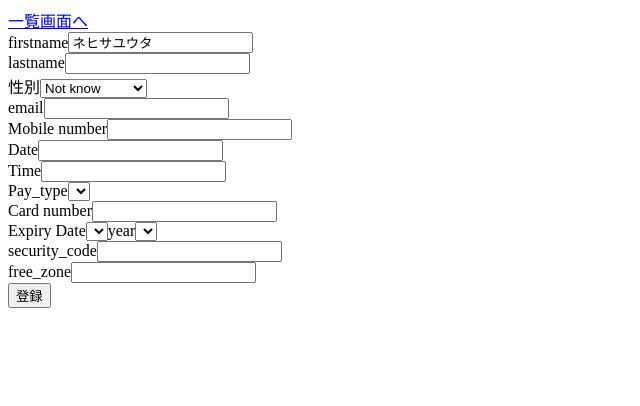
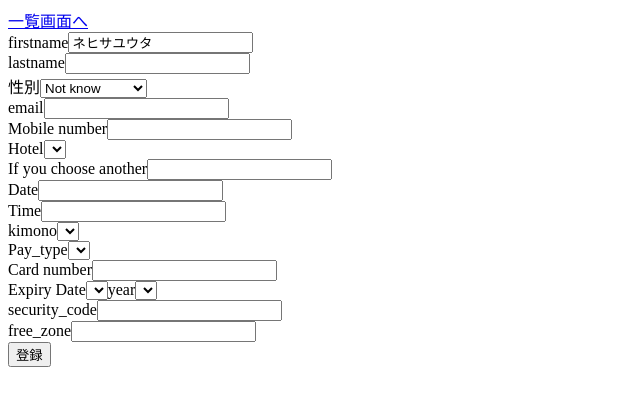
Before and after one commit to sanehisayuta/kimono_web, a Django app: page /kimono/edit/1/ in a window 1280 px wide. Shown: the top 406 px of the page, without its empty margins (0-640 px from the left). Run offline with Django 3.2, Linux system fonts and the light colour scheme; data comes from the database, SQL or seed files in the repository; both versions use the stored data as it was after the commit; lists and menus that the app fills with data are empty.

Commit message:
form finish

```diff
--- a/Mykimono/kimono/forms.py
+++ b/Mykimono/kimono/forms.py
@@ -30,6 +30,17 @@ class MessageForm(forms.Form):
         required=True,
         widget=forms.NumberInput()
     )
+    hotel = forms.fields.ChoiceField(
+    label="Hotel",
+    required=True,
+    widget=forms.widgets.Select(),
+    )
+    hotel_another = forms.CharField(
+        label='If you choose another',
+        max_length=50,
+        required=False,
+        widget=forms.TextInput()
+    )
     date = forms.DateField(
         label='Date',
         required=True,
@@ -40,9 +51,14 @@ class MessageForm(forms.Form):
         required=True,
         widget=forms.TimeInput()
     )
+    kimono_select = forms.fields.ChoiceField(
+    label="kimono",
+    required=True,
+    widget=forms.widgets.Select(),
+    )
     pay_type = forms.fields.ChoiceField(
     label="Pay_type",
-    required=False,
+    required=True,
     widget=forms.widgets.Select(),
     )
     card_number = forms.IntegerField(
@@ -52,12 +68,12 @@ class MessageForm(forms.Form):
     )
     expiry_date = forms.fields.ChoiceField(
     label="Expiry Date",
-    required=False,
+    required=True,
     widget=forms.widgets.Select(),
     )
     expiry_year = forms.fields.ChoiceField(
     label="year",
-    required=False,
+    required=True,
     widget=forms.widgets.Select(),
     )
     security_code = forms.CharField(
--- a/Mykimono/kimono/models.py
+++ b/Mykimono/kimono/models.py
@@ -15,8 +15,11 @@ class Message(models.Model):
     gender = models.CharField("gender", max_length=1, choices=GENDER_CHOICES)
     email = models.EmailField(max_length=50)
     mobile_number = models.IntegerField()
+    hotel = models.CharField("Hotel", max_length=50)
+    hotel_another = models.CharField(max_length=50)
     date = models.DateField()
     time = models.TimeField()
+    kimono_select = models.CharField("kimono", max_length=5)
     pay_type = models.CharField("Pay Type", max_length=10)
     card_number = models.IntegerField()
     expiry_date = models.CharField("Expiry Date", max_length=10)
--- a/Mykimono/kimono/templates/kimono/edit.html
+++ b/Mykimono/kimono/templates/kimono/edit.html
@@ -9,8 +9,11 @@
         <label>{{ form.gender.label }}{{ form.gender }}</label><br/>
         <label>{{ form.email.label }}{{ form.email }}</label><br/>
         <label>{{ form.mobile_number.label }}{{ form.mobile_number }}</label><br/>
+        <label>{{ form.hotel.label }}{{ form.hotel }}</label><br/>
+        <label>{{ form.hotel_another.label }}{{ form.hotel_another }}</label><br/>
         <label>{{ form.date.label }}{{ form.date }}</label><br/>
         <label>{{ form.time.label }}{{ form.time }}</label><br/>
+        <label>{{ form.kimono_select.label }}{{ form.kimono_select }}</label><br/>
         <label>{{ form.pay_type.label }}{{ form.pay_type }}</label><br/>
         <label>{{ form.card_number.label }}{{ form.card_number }}</label><br/>
         <label>{{ form.expiry_date.label }}{{ form.expiry_date }}{{ form.expiry_year.label }}{{ form.expiry_year }}</label><br/>
--- a/Mykimono/kimono/templates/kimono/index.html
+++ b/Mykimono/kimono/templates/kimono/index.html
@@ -13,8 +13,10 @@
           <th>gender</th>
           <th>email</th>
           <th>mobile_number</th>
+          <th>hotel</th><th>If you chose another</th>
           <th>date</th>
           <th>time</th>
+          <th>kimono_select</th>
           <th>pay_type</th>
           <th>card_number</th>
           <th>expiry_date</th><th>expiry_year</th>
@@ -34,8 +36,11 @@
             <td>{{ message.gender }}</td>
             <td>{{ message.email }}</td>
             <td>{{ message.mobile_number }}</td>
+            <td>{{ message.hotel }}</td>
+            <td>{{ message.hotel_another }}</td>
             <td>{{ message.date }}</td>
             <td>{{ message.time }}</td>
+            <td>{{ message.kimono_select }}</td>
             <td>{{ message.pay_type }}</td>
             <td>{{ message.card_number }}</td>
             <td>{{ message.expiry_date }}</td>
--- a/Mykimono/kimono/views.py
+++ b/Mykimono/kimono/views.py
@@ -44,18 +44,37 @@ def add(request):
     ]
     form.fields["expiry_year"].choices = [
             ("-", "-"),
-            ("01", "01"),
-            ("02", "02"),
-            ("03", "03"),
-            ("04", "04"),
-            ("05", "05"),
-            ("06", "06"),
-            ("07", "07"),
-            ("08", "08"),
-            ("09", "09"),
-            ("10", "10"),
-            ("11", "11"),
-            ("12", "12"),
+            ("2018", "2018"),
+            ("2019", "2019"),
+            ("2020", "2020"),
+            ("2021", "2021"),
+            ("2022", "2022"),
+            ("2023", "2023"),
+            ("2024", "2024"),
+            ("2025", "2025"),
+            ("2026", "2026"),
+            ("2027", "2027"),
+            ("2028", "2028"),
+            ("2029", "2029"),
+            ("2030", "2030"),
+    ]
+    form.fields["hotel"].choices = [
+           ("another","another"),
+           ("A hotel","A hotel"),
+           ("B hotel","B hotel"),
+           ("C hotel","C hotel"),
+           ("D hotel","D hotel"),
+           ("E hotel","E hotel"),
+           ("F hotel","F hotel"),
+           ("G hotel","G hotel"),
+           ("H hotel","H hotel"),
+    ]
+    form.fields["kimono_select"].choices = [
+           ("No.1","No1"),
+           ("No.2","No.2"),
+           ("No.3","No.3"),
+           ("No.4","No.4"),
+           ("No.5","No.5"),
     ]
     if form.is_valid():
         Message.objects.create(**form.cleaned_data)
```
Also changed, not shown: Mykimono/db.sqlite3, Mykimono/kimono/migrations/0001_initial.py.
